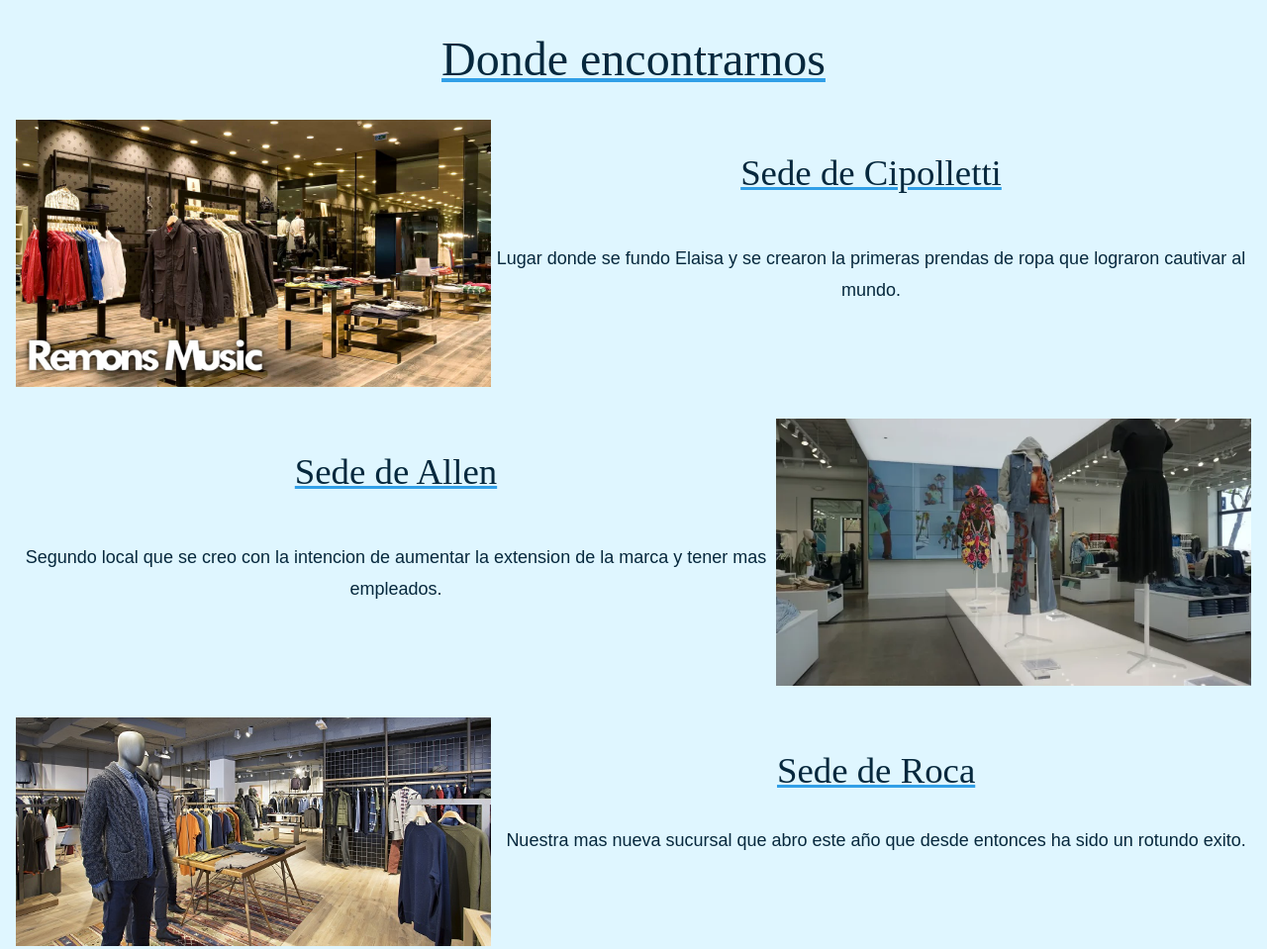
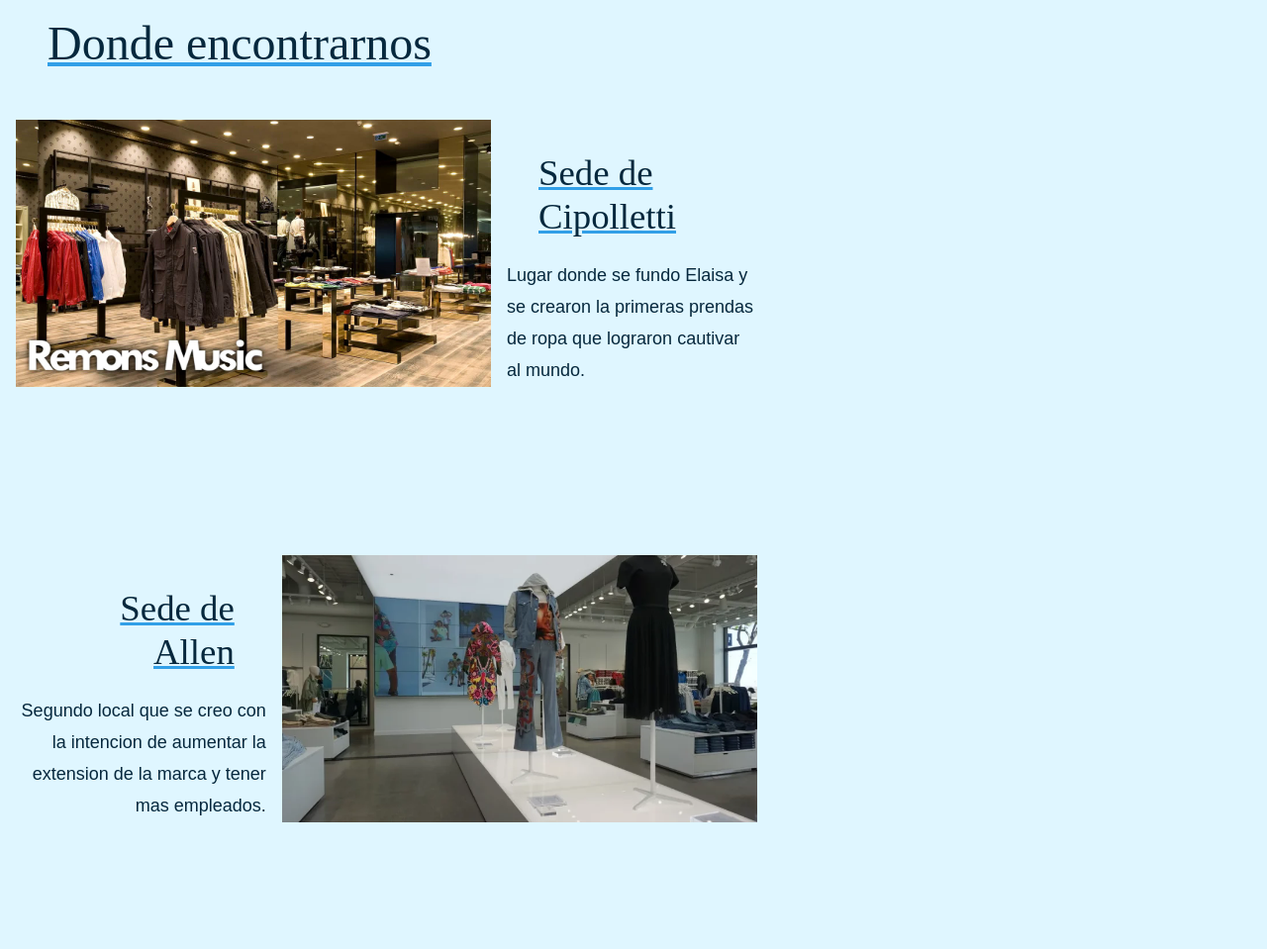
Before and after one commit to BautoxAC/3eraPreEntrega-BautistaTosi, a website: page index.html in a window 1280 px wide. Shown: the part 1640-2599 px from the top of the page at 99% size. Drawn offline with nearby package versions, Linux system fonts and the light colour scheme.

Commit message:
cambios en el index

```diff
--- a/sass/secundarios/_extras.scss
+++ b/sass/secundarios/_extras.scss
@@ -7,20 +7,18 @@
     p{
         line-height: $medida-2;
         font-size: $medida-1 + 0.125rem;
-        text-align: center;
     }
     #h1 {
         font-size: $medida-2 * 1.5;
-        text-align: center;
         margin: $medida-2;
         text-decoration: underline nth($colores, 5);
         font-family: Tiemann,serif;
+        margin-bottom: $medida-1;
     }
     #h2{
         font-size: $medida-2 * 1.15;
         text-decoration: underline nth($colores, 5);
         font-family: Tiemann,serif;
-        text-align: center;
         margin: $medida-2;
     }
     #h3{
--- a/sass/secundarios/_index.scss
+++ b/sass/secundarios/_index.scss
@@ -7,6 +7,7 @@
 .contenedorindex__logo {
     display: none;
 }
+
 .mainindex {
     display: flex;
     justify-content: center;
@@ -14,7 +15,7 @@
 
     .mainindex__sec1 {
         position: absolute;
-        top: 5.8rem;
+        top: 5.6rem;
         left: 0;
         z-index: 1;
         width: 100%;
@@ -34,105 +35,142 @@
         z-index: 2;
         height: 40rem;
         margin-bottom: 6rem;
-        p{
-            background: -webkit-linear-gradient( nth($colores,3), nth($colores,8));
+
+        p {
+            background: -webkit-linear-gradient(nth($colores, 3), nth($colores, 8));
             -webkit-background-clip: text;
             -webkit-text-fill-color: transparent;
             font-size: $medida-1 + 0.25rem;
         }
     }
-    .mainindex__sec3{
+
+    .mainindex__sec3 {
         .mainindex__sec3__contenedorpro__hijo {
             @include margen(0rem $medida-1, $medida-1 0rem);
             width: auto;
             text-align: center;
-            border: 0.3rem solid nth($colores,7);
+            border: 0.3rem solid nth($colores, 7);
             border-radius: $medida-3;
             overflow: auto;
             transition: 1s;
             margin-top: $medida-2;
+
             h2 {
                 padding: $medida-1;
             }
+
             p {
                 font-weight: bold;
                 font-size: $medida-1 + $medida-3;
                 padding-bottom: $medida-1;
-                .s1{
+
+                .s1 {
                     text-decoration: line-through;
                     opacity: 50%;
                 }
             }
+
             &:hover {
                 transform: scale(1.08);
             }
+
             img {
                 @include sizes(66.6%, 12.5rem)
             }
+
             span {
                 padding: $medida-3;
             }
         }
+
         .mainindex__sec3__contenedorpro {
             display: flex;
             justify-content: center;
             flex-flow: row nowrap;
         }
-        .mainindex__sec3__boton{
+
+        .mainindex__sec3__boton {
             display: flex;
             justify-content: center;
             margin-top: $medida-2 * 1.2;
             font-size: $medida-1 + $medida-3;
             transition: 1s;
             margin-bottom: -$medida-2 * 1.5;
-            button{
-                border: 0.3rem solid nth($colores,2);
+
+            button {
+                border: 0.3rem solid nth($colores, 2);
                 border-radius: $medida-3;
                 transition: 1s;
+
                 &:hover {
                     transform: scale(1.08);
                 }
             }
-            a{
+
+            a {
                 display: inline-block;
                 padding: $medida-1;
                 text-decoration: none;
-                color: nth($colores, 2 );
+                color: nth($colores, 2);
                 letter-spacing: 0.15rem;
                 font-weight: bold;
-                border: 0.3rem solid nth($colores,7);
+                border: 0.3rem solid nth($colores, 7);
             }
         }
+
         .mainindex__sec3__contenedorpro__hijo {
             width: 33.3%;
         }
 
     }
+
     .mainindex__sec4 {
         margin: $medida-1;
         margin-top: $medida-2 * 3;
+
         .mainindex__sec4__div1 {
             display: grid;
+            margin-top: 3rem;
             grid-template-areas:
                 "img h1"
                 "img p";
             @extend %grid2;
+            h3 {
+                text-align: left;
+            }
+            p {
+                text-align: left;
+            }
         }
 
         .mainindex__sec4__div2 {
             display: grid;
+            margin-top: 8rem;
             grid-template-areas:
                 "h1 img"
                 "p img";
             @extend %grid2;
+            h3 {
+                text-align: right;
+            }
+            p {
+                text-align: right;
+            }
         }
 
         .mainindex__sec4__div3 {
             display: grid;
+            margin-top: 8rem;
             grid-template-areas:
                 "img h1"
                 "img p";
             @extend %grid2;
+            h3 {
+                text-align: left;
+            }
+            p {
+                text-align: left;
+            }
         }
     }
 
--- a/sass/utillities/_extend.scss
+++ b/sass/utillities/_extend.scss
@@ -17,6 +17,8 @@
     grid-template-rows: 40% 60%;
     row-gap: $medida-1;
     margin-bottom: $medida-2;
+    width: 60%;
+    column-gap: $medida-1;
     p {
         grid-area: p;
     }
```
Also changed, not shown: css/style.css, 2 other files.
